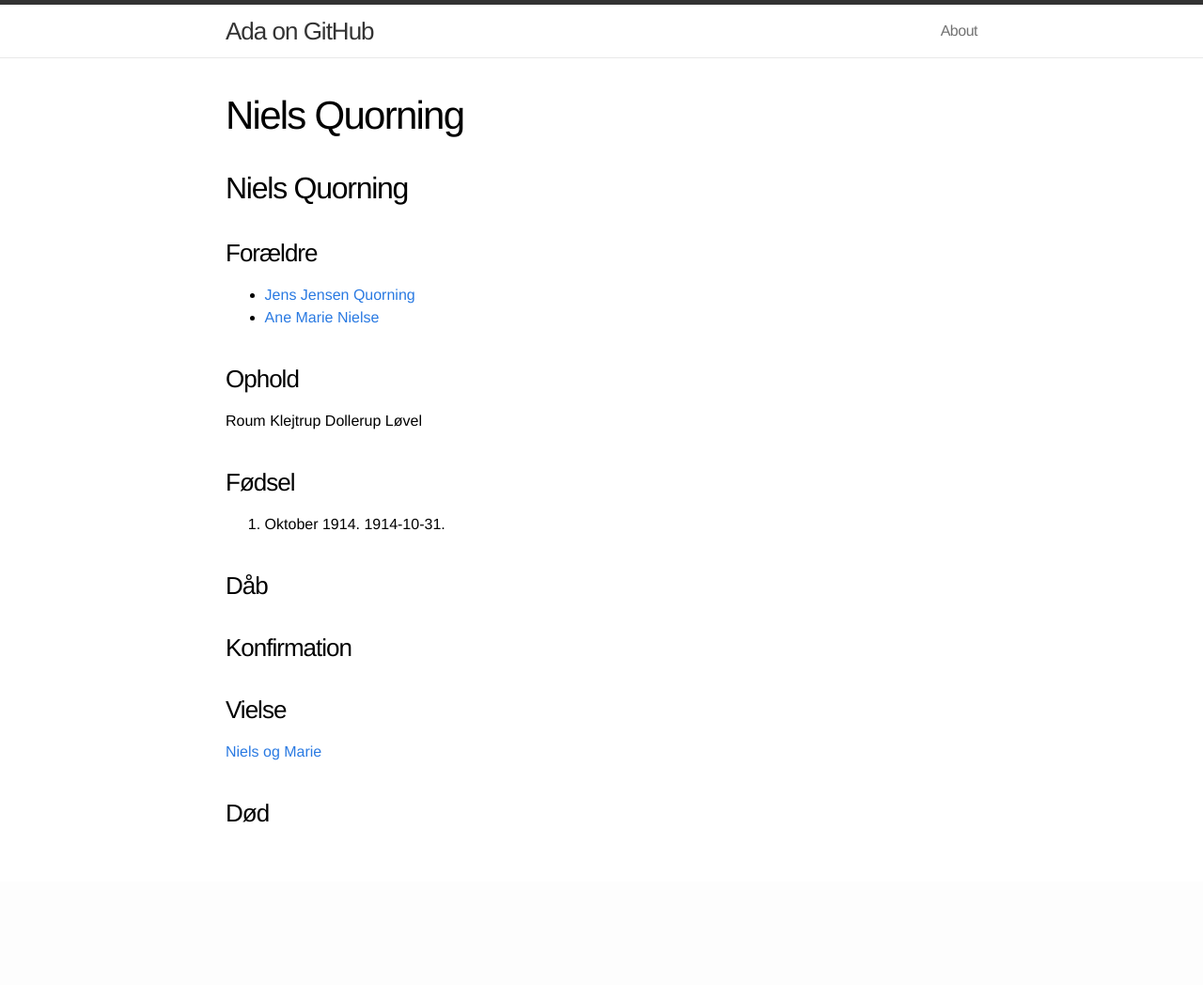
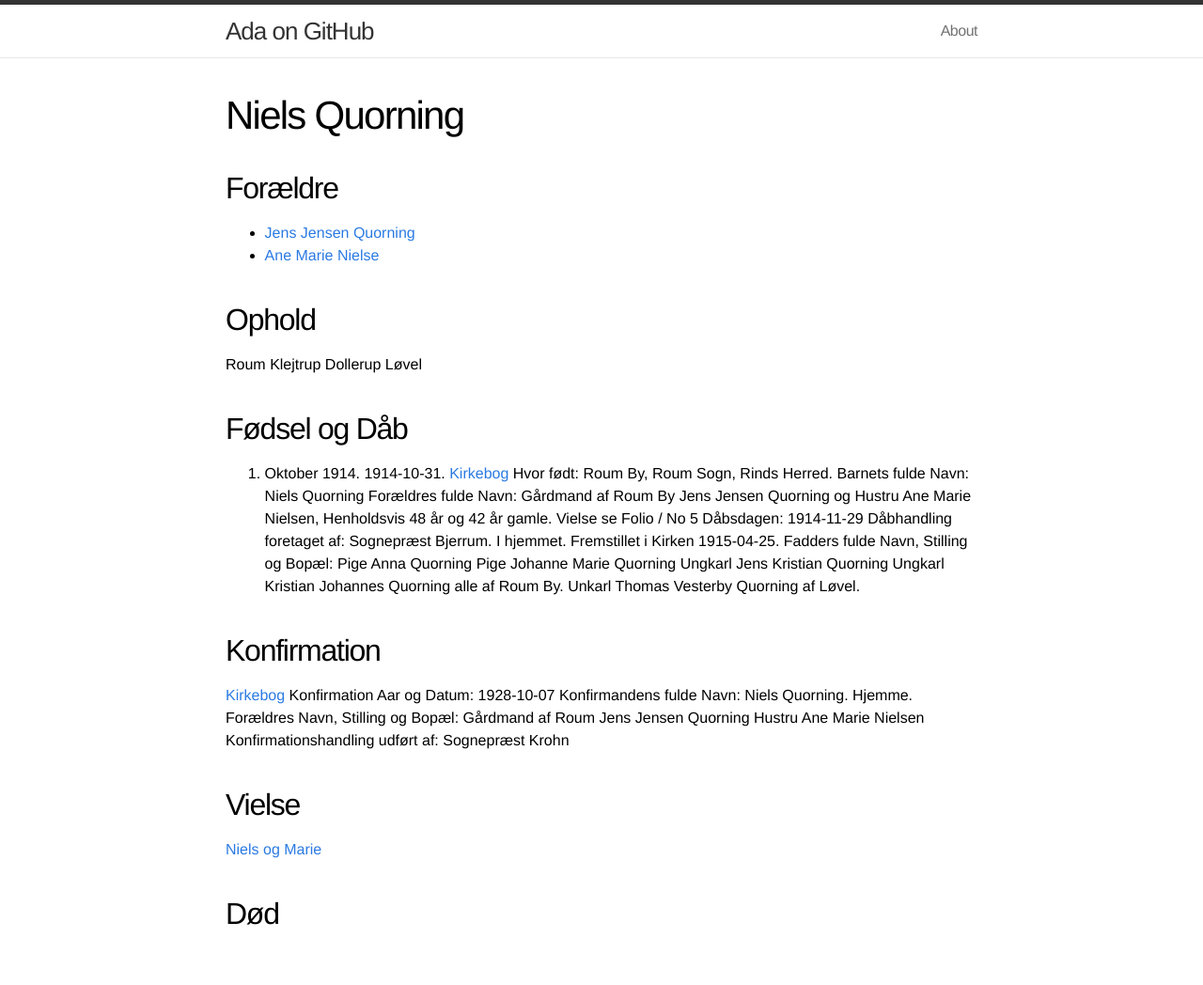
Before and after one commit to quornings/quornings.github.io, a Jekyll site: the page built from stamt/niels-quorning.md, in a window 1280 px wide. Shown: the whole page at 94% size. Built offline with Jekyll 4.4.1, drawn with Linux system fonts in a browser that asks for light colours; before the commit the page ends 938 px from its top, so only the background shows below that.

Commit message:
Update Niels Quorning

```diff
--- a/stamt/niels-quorning.md
+++ b/stamt/niels-quorning.md
@@ -3,28 +3,50 @@ layout: page
 title: Niels Quorning
 ---
 
-## Niels Quorning
-
-### Forældre
+## Forældre
 
 * [Jens Jensen Quorning](/stamt/jens-jensen-quorning/)
 * [Ane Marie Nielse](/stamt/jens-jensen-quorning/)
 
-### Ophold
+## Ophold
 
 Roum
 Klejtrup
 Dollerup
 Løvel
 
-### Fødsel
+## Fødsel og Dåb
 31. Oktober 1914. 1914-10-31.
+[Kirkebog](https://www.danishfamilysearch.dk/sogn2049/churchbook/source19135/opslag3865656)
+Hvor født: Roum By, Roum Sogn, Rinds Herred.
+Barnets fulde Navn: Niels Quorning
+Forældres fulde Navn:
+Gårdmand af Roum By Jens Jensen Quorning og
+Hustru Ane Marie Nielsen,
+Henholdsvis 48 år og 42 år gamle. Vielse se Folio / No 5
+Dåbsdagen: 1914-11-29
+Dåbhandling foretaget af: Sognepræst Bjerrum. I hjemmet. Fremstillet i Kirken 1915-04-25.
+Fadders fulde Navn, Stilling og Bopæl:
+Pige Anna Quorning
+Pige Johanne Marie Quorning
+Ungkarl Jens Kristian Quorning
+Ungkarl Kristian Johannes Quorning
+alle af Roum By.
+Unkarl Thomas Vesterby Quorning
+af Løvel.
 
-### Dåb
-### Konfirmation
+## Konfirmation
+[Kirkebog](https://www.danishfamilysearch.dk/sogn2049/churchbook/source19135/opslag3865797)
+Konfirmation Aar og Datum: 1928-10-07
+Konfirmandens fulde Navn: Niels Quorning. Hjemme.
+Forældres Navn, Stilling og Bopæl:
+Gårdmand af Roum Jens Jensen Quorning
+Hustru Ane Marie Nielsen
+Konfirmationshandling udført af:
+Sognepræst Krohn
 
-### Vielse
+## Vielse
 
 [Niels og Marie](/stamt/niels-marie-quorning/)
 
-### Død
+## Død
```
Also changed, not shown: stamt/jens-jensen-quorning.md (+19 -5 lines).
